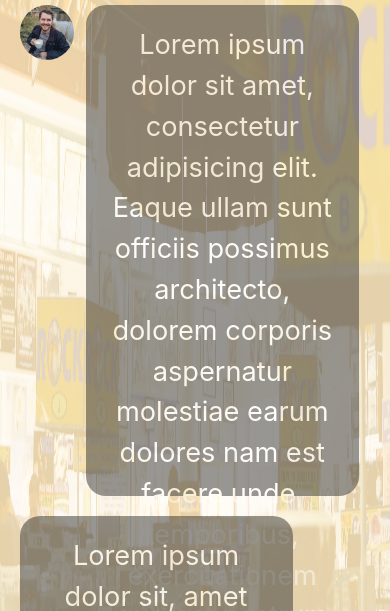
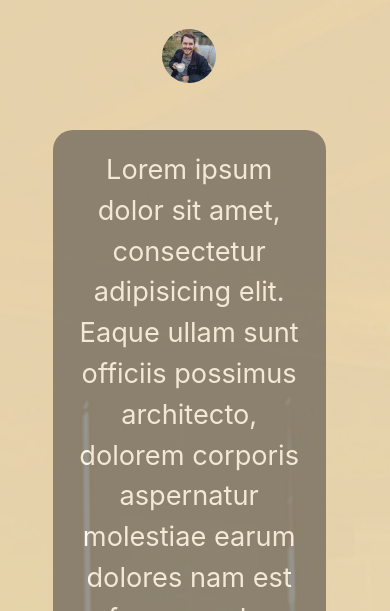
Before and after one commit to JonathanDelaney/Funky-Ducks, a plain HTML site: page news.html in a window 390 px wide. Shown: the part 233-844 px from the top of the page. Drawn offline with nearby package versions, Linux system fonts and the light colour scheme; a web font is replaced by a local one.

Commit message:
flex-direction of news page changed to column for mobile

```diff
--- a/assets/css/style.css
+++ b/assets/css/style.css
@@ -94,7 +94,7 @@ a:hover h1 {
     transparent;
   background-color: rgb(226, 201, 153);
   background-blend-mode: screen;
-  background-size: 110vw 140vh;
+  object-fit: cover;
   height: 140vh;
   overflow: hidden;
   padding: 4vh 5vw;
@@ -712,15 +712,21 @@ input[type="submit"]:hover {
 
   /* news.html */
 
+  .news-background {
+    background-size: auto calc(2400px - 86vw);
+    height: calc(2400px - 86vw);
+  }
+
   .report-container {
-      height: calc(610px - 28vw);
+    height: calc(700px - 33vw);
   }
 
   .report {
-      height: calc(600px - 28vw);
+    height: calc(650px - 32vw);
   }
 
   .covid {
+    height: calc(920px - 50vw);
   }
 }
 
@@ -736,8 +742,35 @@ input[type="submit"]:hover {
     margin: 0 calc(50vw - 98px) 150px;
   }
 
-  /* band.html */
+  /* news.html */
 
-  .band-background {
+  .news-background {
+    background-size: auto calc(2800px - 88vw);
+    height: calc(2800px - 88vw);
+  }
+
+  .report-container {
+    flex-direction: column;
+    justify-content: space-around;
+    align-content: center;
+    align-items: center;
+  }
+
+  .esa-eler,
+  .tim-moc,
+  .esa-eler-report {
+      align-self: center;
+  }
+
+  .esa-eler {
+      order: -1;
+  }
+
+  .report-container {
+    height: calc(900px - 37vw);
+  }
+
+  .report {
+    height: calc(740px - 34vw);
   }
 }
```
